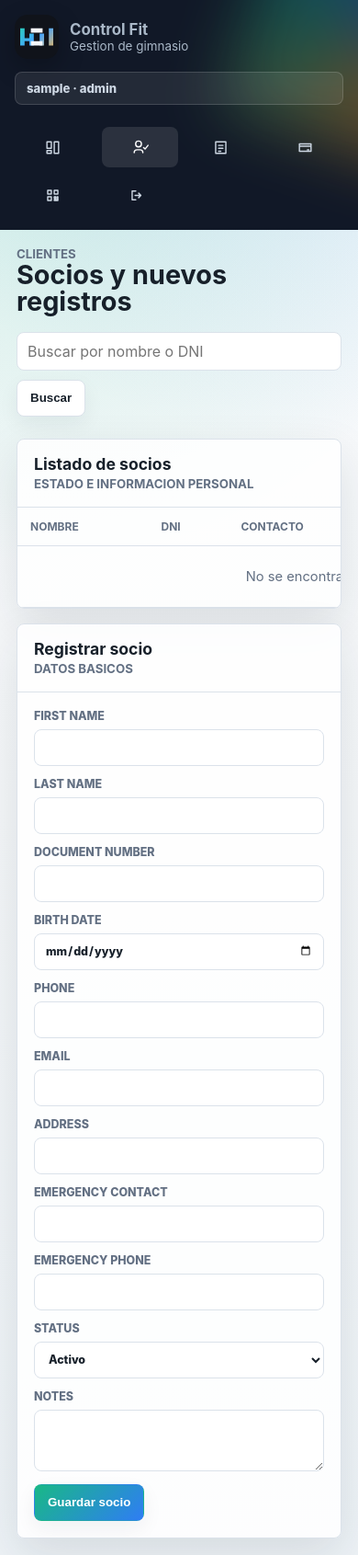
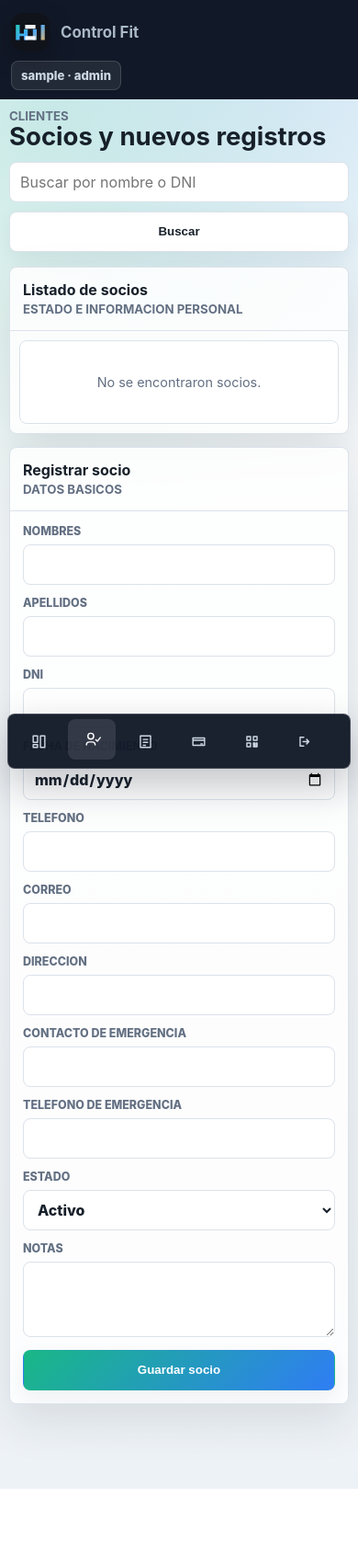
Before and after one commit to Sjaiback/GimasioFit, a Django app: page /socios/ in a window 390 px wide. Shown: the whole page at 92% size. After the commit the page ends 1619 px from the top, so only its background shows below. Run offline with Django 5.2, Linux system fonts and the light colour scheme; the visitor is signed in with stand-in values (Sample User, id 1).

Commit message:
Commit 5: Mejorar responsive y pagina 404
Optimiza la experiencia movil con navegacion inferior, formularios y acciones a ancho completo, tablas convertidas en tarjetas, scanner y tarjetas QR adaptables, labels en espanol y una pagina 404 personalizada conectada al handler de Django.

```diff
--- a/config/urls.py
+++ b/config/urls.py
@@ -17,3 +17,5 @@ urlpatterns = [
 
 if settings.DEBUG:
     urlpatterns += static(settings.MEDIA_URL, document_root=settings.MEDIA_ROOT)
+
+handler404 = "frontend.views.not_found"
--- a/frontend/forms.py
+++ b/frontend/forms.py
@@ -21,6 +21,19 @@ class MemberForm(forms.ModelForm):
             "status",
             "notes",
         ]
+        labels = {
+            "first_name": "Nombres",
+            "last_name": "Apellidos",
+            "document_number": "DNI",
+            "birth_date": "Fecha de nacimiento",
+            "phone": "Telefono",
+            "email": "Correo",
+            "address": "Direccion",
+            "emergency_contact": "Contacto de emergencia",
+            "emergency_phone": "Telefono de emergencia",
+            "status": "Estado",
+            "notes": "Notas",
+        }
         widgets = {
             "birth_date": forms.DateInput(attrs={"type": "date"}),
             "notes": forms.Textarea(attrs={"rows": 3}),
@@ -31,6 +44,13 @@ class MembershipPlanForm(forms.ModelForm):
     class Meta:
         model = MembershipPlan
         fields = ["name", "duration_months", "price", "description", "is_active"]
+        labels = {
+            "name": "Nombre",
+            "duration_months": "Duracion",
+            "price": "Precio",
+            "description": "Descripcion",
+            "is_active": "Activo",
+        }
         widgets = {"description": forms.Textarea(attrs={"rows": 3})}
 
 
@@ -38,6 +58,13 @@ class MembershipForm(forms.ModelForm):
     class Meta:
         model = Membership
         fields = ["member", "plan", "start_date", "end_date", "status"]
+        labels = {
+            "member": "Socio",
+            "plan": "Plan",
+            "start_date": "Fecha de inicio",
+            "end_date": "Fecha de fin",
+            "status": "Estado",
+        }
         widgets = {
             "start_date": forms.DateInput(attrs={"type": "date"}),
             "end_date": forms.DateInput(attrs={"type": "date"}),
@@ -48,6 +75,15 @@ class PaymentForm(forms.ModelForm):
     class Meta:
         model = Payment
         fields = ["member", "membership", "service", "amount", "method", "status", "notes"]
+        labels = {
+            "member": "Socio",
+            "membership": "Membresia",
+            "service": "Servicio adicional",
+            "amount": "Monto",
+            "method": "Metodo",
+            "status": "Estado",
+            "notes": "Notas",
+        }
         widgets = {"notes": forms.Textarea(attrs={"rows": 3})}
 
 
@@ -55,4 +91,11 @@ class DebtForm(forms.ModelForm):
     class Meta:
         model = Debt
         fields = ["member", "concept", "amount", "due_date", "status"]
+        labels = {
+            "member": "Socio",
+            "concept": "Concepto",
+            "amount": "Monto",
+            "due_date": "Fecha de vencimiento",
+            "status": "Estado",
+        }
         widgets = {"due_date": forms.DateInput(attrs={"type": "date"})}
--- a/frontend/views.py
+++ b/frontend/views.py
@@ -41,6 +41,10 @@ def login_view(request):
 def logout_view(request):
     logout(request)
     return redirect("frontend:login")
+
+
+def not_found(request, exception):
+    return render(request, "frontend/404.html", status=404)
 
 
 @role_required(ADMIN, MANAGER, RECEPTION)
--- a/static/css/app.css
+++ b/static/css/app.css
@@ -500,3 +500,277 @@ textarea { resize: vertical; }
   .login-shell { grid-template-columns: 1fr; }
   .login-visual { padding: 28px; min-height: 260px; }
 }
+
+img, video { max-width: 100%; }
+
+.main { min-width: 0; }
+
+.button:focus-visible,
+.nav a:focus-visible,
+input:focus-visible,
+select:focus-visible,
+textarea:focus-visible {
+  outline: 3px solid color-mix(in srgb, var(--blue) 30%, transparent);
+  outline-offset: 2px;
+}
+
+.error-page {
+  display: grid;
+  place-items: center;
+  padding: 22px;
+}
+
+.error-shell {
+  display: grid;
+  justify-items: start;
+  gap: 16px;
+  width: min(620px, 100%);
+  padding: clamp(28px, 8vw, 56px);
+  border: 1px solid rgba(255, 255, 255, .72);
+  border-radius: 8px;
+  background: rgba(255, 255, 255, .88);
+  box-shadow: var(--shadow);
+}
+
+.error-shell img {
+  width: 72px;
+  height: 72px;
+  border-radius: 18px;
+}
+
+.error-shell p {
+  max-width: 520px;
+  color: var(--muted);
+  font-size: 1rem;
+}
+
+@media (max-width: 980px) {
+  body { padding-bottom: 74px; }
+
+  .app-shell { grid-template-columns: minmax(0, 1fr); }
+
+  .sidebar {
+    position: static;
+    height: auto;
+    padding: 14px 16px 10px;
+    overflow: visible;
+  }
+
+  .sidebar::before { display: none; }
+
+  .brand {
+    margin-bottom: 10px;
+  }
+
+  .brand img {
+    width: 42px;
+    height: 42px;
+  }
+
+  .role-pill {
+    margin: 0;
+    padding: 7px 10px;
+    width: fit-content;
+  }
+
+  .nav {
+    position: fixed;
+    z-index: 30;
+    left: 10px;
+    right: 10px;
+    bottom: 10px;
+    display: flex;
+    gap: 6px;
+    min-height: 58px;
+    padding: 7px;
+    border: 1px solid rgba(255, 255, 255, .2);
+    border-radius: 8px;
+    background: rgba(17, 24, 39, .96);
+    box-shadow: 0 18px 44px rgba(17, 24, 39, .26);
+    overflow-x: auto;
+    -webkit-overflow-scrolling: touch;
+  }
+
+  .nav a {
+    flex: 0 0 58px;
+    justify-content: center;
+    min-height: 44px;
+    padding: 0 8px;
+  }
+
+  .nav a:hover,
+  .nav a.active {
+    transform: translateY(-2px);
+  }
+
+  .nav span { display: none; }
+
+  .main { padding: 18px; }
+  .stats, .layout-two { grid-template-columns: 1fr; }
+  .layout-two { gap: 14px; }
+}
+
+@media (max-width: 620px) {
+  body { padding-bottom: 82px; }
+
+  .main { padding: 14px; }
+
+  .topbar {
+    gap: 12px;
+    margin-bottom: 16px;
+  }
+
+  .top-actions {
+    width: 100%;
+  }
+
+  .top-actions .button,
+  .top-actions input,
+  .top-actions select {
+    flex: 1 1 100%;
+  }
+
+  h1 {
+    font-size: 1.72rem;
+    line-height: 1.08;
+  }
+
+  h2 { font-size: 1rem; }
+
+  .brand span span { display: none; }
+
+  .panel-header {
+    align-items: flex-start;
+    flex-direction: column;
+    padding: 14px;
+  }
+
+  .panel-body { padding: 14px; }
+
+  .stat {
+    min-height: 112px;
+    padding: 15px;
+  }
+
+  .stat strong {
+    font-size: 1.72rem;
+    overflow-wrap: anywhere;
+  }
+
+  input, select, textarea {
+    min-height: 44px;
+    font-size: 16px;
+  }
+
+  .button {
+    min-height: 44px;
+    width: 100%;
+  }
+
+  .table-wrap {
+    overflow: visible;
+  }
+
+  table,
+  thead,
+  tbody,
+  th,
+  td,
+  tr {
+    display: block;
+  }
+
+  table {
+    min-width: 0;
+  }
+
+  thead {
+    position: absolute;
+    width: 1px;
+    height: 1px;
+    overflow: hidden;
+    clip: rect(0 0 0 0);
+  }
+
+  tbody {
+    display: grid;
+    gap: 10px;
+    padding: 12px;
+  }
+
+  tbody tr {
+    display: grid;
+    gap: 8px;
+    padding: 12px;
+    border: 1px solid var(--line);
+    border-radius: 8px;
+    background: #fff;
+  }
+
+  tbody tr:hover { background: #fff; }
+
+  td {
+    display: flex;
+    justify-content: space-between;
+    gap: 14px;
+    padding: 0;
+    border-bottom: 0;
+    text-align: right;
+    font-size: .9rem;
+    overflow-wrap: anywhere;
+  }
+
+  td::before {
+    content: attr(data-label);
+    min-width: 92px;
+    color: var(--muted);
+    font-size: .72rem;
+    font-weight: 800;
+    text-align: left;
+    text-transform: uppercase;
+  }
+
+  td.empty,
+  .empty {
+    display: block;
+    text-align: center;
+  }
+
+  td.empty::before,
+  .empty::before {
+    content: "";
+    display: none;
+  }
+
+  .scanner-frame {
+    min-height: 240px;
+  }
+
+  .scanner-frame video {
+    height: 240px;
+  }
+
+  .qr-grid {
+    grid-template-columns: repeat(auto-fit, minmax(145px, 1fr));
+    padding: 12px;
+  }
+
+  .qr-card img {
+    width: 112px;
+    height: 112px;
+  }
+
+  .login-visual { padding: 24px; min-height: 230px; }
+  .login-panel { padding: 24px; }
+  .error-shell .top-actions { width: 100%; }
+}
+
+@media (max-width: 390px) {
+  .main { padding: 10px; }
+  .sidebar { padding-inline: 12px; }
+  .nav { left: 8px; right: 8px; bottom: 8px; }
+  .nav a { flex-basis: 52px; }
+  .panel, .stat, .error-shell, .login-shell { border-radius: 8px; }
+  tbody { padding: 10px; }
+  td { flex-direction: column; text-align: left; gap: 4px; }
+}
--- a/static/js/app.js
+++ b/static/js/app.js
@@ -9,3 +9,14 @@ document.querySelectorAll("[data-confirm]").forEach((button) => {
 document.querySelectorAll(".stat").forEach((card, index) => {
   card.style.animationDelay = `${index * 70}ms`;
 });
+
+document.querySelectorAll("table").forEach((table) => {
+  const headers = Array.from(table.querySelectorAll("thead th")).map((header) => header.textContent.trim());
+  table.querySelectorAll("tbody tr").forEach((row) => {
+    row.querySelectorAll("td").forEach((cell, index) => {
+      if (!cell.dataset.label) {
+        cell.dataset.label = headers[index] || "";
+      }
+    });
+  });
+});
```
Also changed, not shown: templates/frontend/404.html (added, +22 -0 lines).
